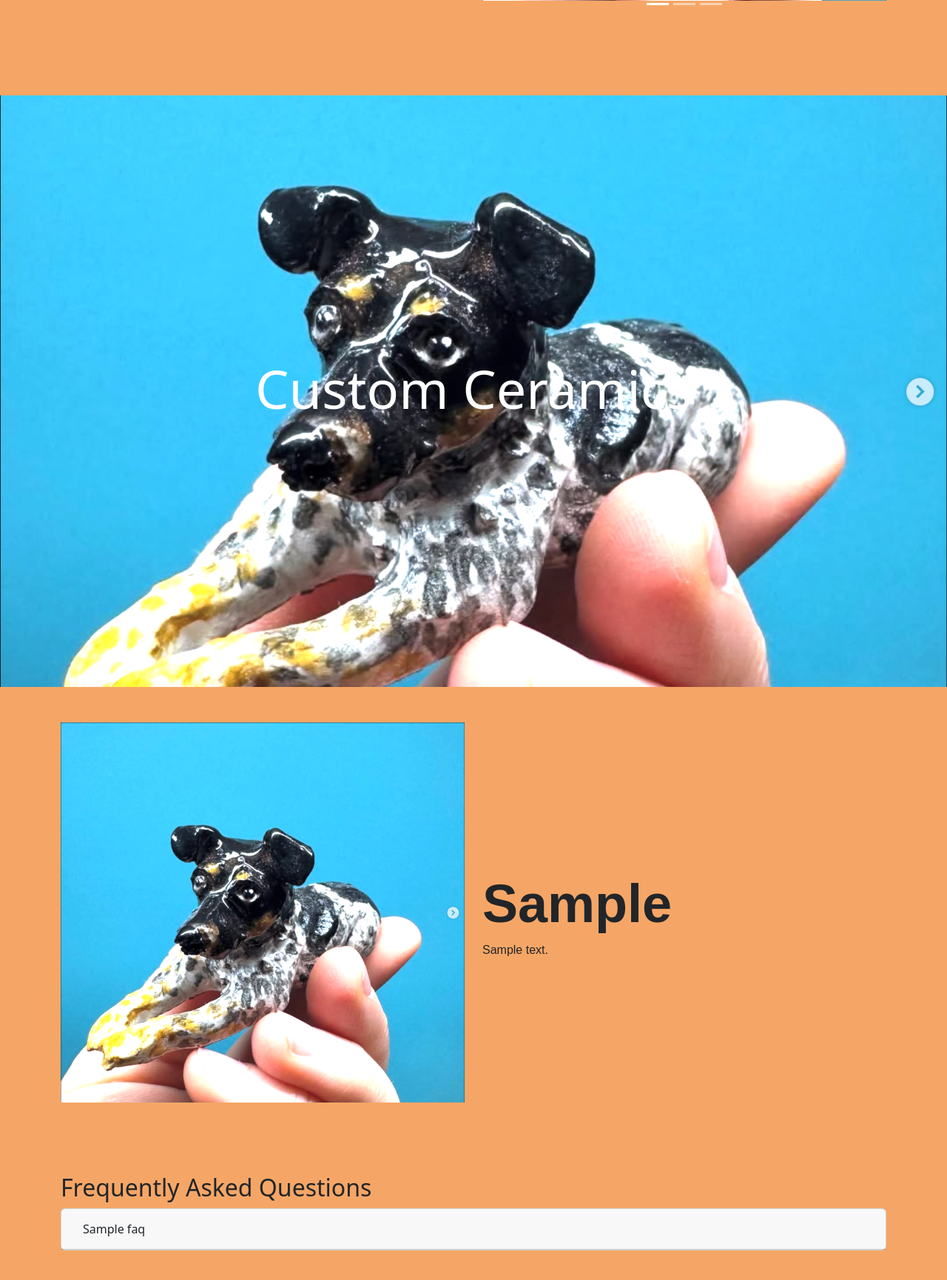
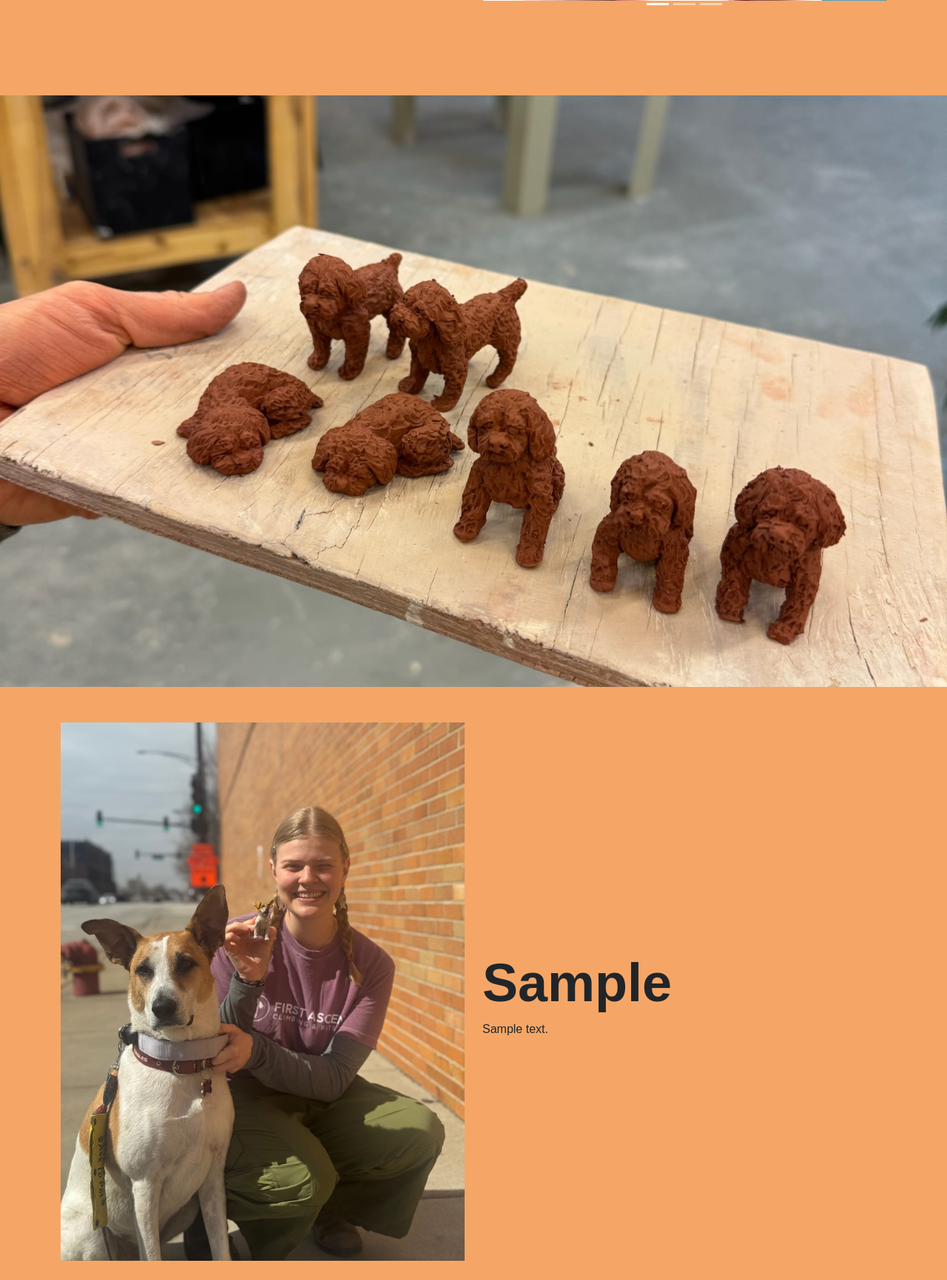
Before and after one commit to loganhuber/whats-your-medium, a Flask app: template templates/public/index.html in a window 1280 px wide. Shown: the part 649-2380 px from the top of the page at 74% size. Run offline with Flask 3, Linux system fonts and the light colour scheme; tables that the repository leaves empty hold one stand-in row (values such as "Sample post"); the template is opened without the code that fills it: values that come from a table or form of the project are taken from there, most other values are stand-ins (such as "Sample title", 1, 10 or a date in 2020); some web fonts are replaced.

Commit message:
picked image for img break

```diff
--- a/templates/public/index.html
+++ b/templates/public/index.html
@@ -82,13 +82,11 @@
 
     <section class="overflow-hidden position-relative mt-5" style="height:100vh;">
 
-            <img class="h-100 w-100 object-fit-cover img-fluid" src="{{ url_for('static', filename='assets/pic_1.png')}}" alt="">
-            <!-- <p class="carousel-caption" style="bottom: -700px">SOME TEXT</p> -->
+            <img class="h-100 w-100 object-fit-cover img-fluid" src="{{ url_for('static', filename='assets/img-break-2.JPG')}}" alt="">
 
-
-        <div class="position-absolute top-50 start-50 translate-middle text-center text-white">
-            <h1 class="display-2">Custom Ceramics</h1>
-        </div>
+        <!-- <div class="position-absolute top-50 start-50 translate-middle text-center text-white">
+            <h1 class="display-1 p-2 fw-bold text-dark">Custom Ceramics</h1>
+        </div> -->
     </section>
 
     <!-- <section class="" style="height: 100vh;">
@@ -102,7 +100,7 @@
     <div class="container py-5">
         <div class="row align-items-center justify-content-center">
             <div class="col-12 col-md-6">
-                <img class="img-fluid" src="{{ url_for('static', filename='assets/pic_1.png') }}" alt="">
+                <img class="img-fluid" src="{{ url_for('static', filename='assets/bio-pic.JPG') }}" alt="">
             </div>
             <div class="col-12 col-md-6">
                 <br>
@@ -123,6 +121,13 @@
             </div>
         </div>
     </div>
+
+    <!-- <section class="overflow-hidden position-relative mt-5" style="height:100vh;">
+
+        <img class="h-100 w-100 object-fit-cover img-fluid" src="{{ url_for('static', filename='assets/img-break-3.JPG')}}" alt="">
+
+    </section> -->
+
 
     <div class="container py-5">
         <h2>Frequently Asked Questions</h2>
```
Also changed, not shown: static/assets/bio-pic.JPG (added), static/assets/img-break-1.JPG (added), static/assets/img-break-2.JPG (added), static/assets/img-break-3.JPG (added), static/assets/img-break-4.JPG (added).
